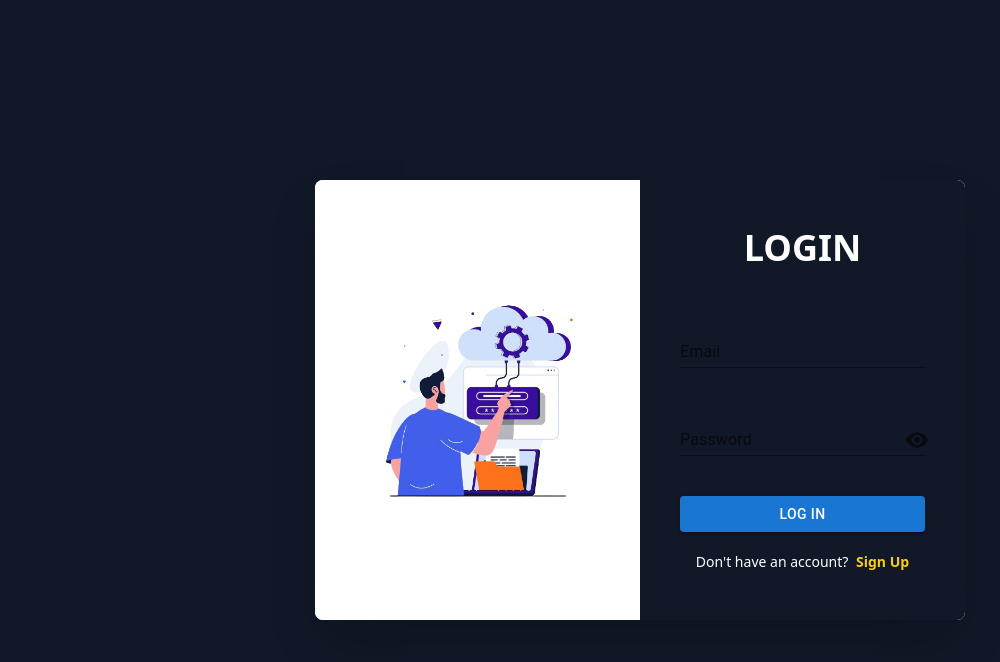
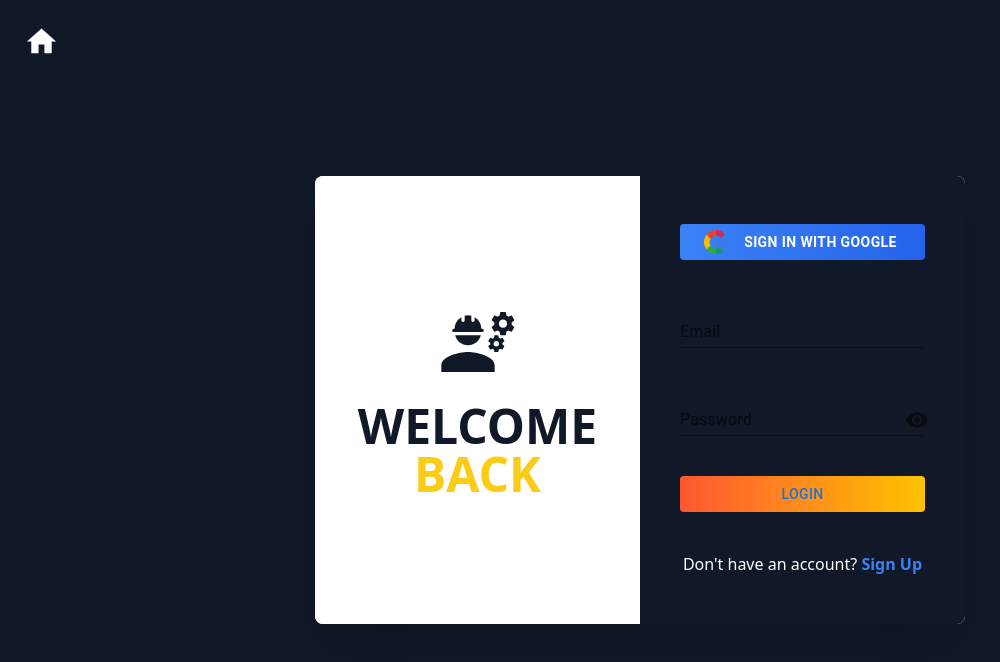
Before and after one commit to Madhavaraj7/WorkNet, a React (Vite) app in the folder Frontend/: page /login in a window 1280 px wide. Shown: the top 662 px of the page, without its empty margins (0-1000 px from the left). Built offline with nearby package versions, Linux system fonts and the light colour scheme.

Commit message:
validation

```diff
--- a/Frontend/src/pages/Auth.tsx
+++ b/Frontend/src/pages/Auth.tsx
@@ -34,7 +34,7 @@ interface User {
   profileImage?: string | File;
 }
 
-const Auth: React.FC<AuthProps> = ({ insideSignup, setAdminEmail }) => {
+const Auth: React.FC<AuthProps> = ({ insideSignup }) => {
   const { setIsAuthorized }: any = useContext(tokenAuthenticationContext);
   const [open, setOpen] = useState(false);
   const navigate = useNavigate();
@@ -62,7 +62,11 @@ const Auth: React.FC<AuthProps> = ({ insideSignup, setAdminEmail }) => {
       }
     }
 
-    if (/\s/.test(email) || /\s/.test(password) || (username && /\s/.test(username))) {
+    if (
+      /\s/.test(email) ||
+      /\s/.test(password) ||
+      (username && /\s/.test(username))
+    ) {
       toast.info("Fields should not contain spaces!");
       return false;
     }
@@ -73,7 +77,11 @@ const Auth: React.FC<AuthProps> = ({ insideSignup, setAdminEmail }) => {
       return false;
     }
 
-    if (insideSignup && (!profileImage || (typeof profileImage === 'string' && profileImage === UserPlaceHolder))) {
+    if (
+      insideSignup &&
+      (!profileImage ||
+        (typeof profileImage === "string" && profileImage === UserPlaceHolder))
+    ) {
       toast.info("Please upload a profile picture!");
       return false;
     }
@@ -89,21 +97,26 @@ const Auth: React.FC<AuthProps> = ({ insideSignup, setAdminEmail }) => {
     reqBody.append("username", username || "");
     reqBody.append("email", email);
     reqBody.append("password", password);
-    reqBody.append("profileImage", preview ? (profileImage as File) : UserPlaceHolder);
+    reqBody.append(
+      "profileImage",
+      preview ? (profileImage as File) : UserPlaceHolder
+    );
     const reqHeader = {
       "Content-Type": preview ? "multipart/form-data" : "application/json",
     };
 
     try {
       const result = await SignUpAPI(reqBody, reqHeader);
+      // console.log('SignUpAPI result:', result); // Debugging line
 
       if (result?.status === 400) {
         toast.error("This email is already registered!");
       } else if (result) {
+        toast.success("OTP sent, please check your mail.");
         navigate("/otp", { state: { email: user.email } });
       }
     } catch (err) {
-      console.error(err);
+      // console.error('SignUpAPI error:', err); // Debugging line
       toast.error("An error occurred during signup. Please try again.");
     }
   };
@@ -115,13 +128,14 @@ const Auth: React.FC<AuthProps> = ({ insideSignup, setAdminEmail }) => {
     try {
       setOpen(true);
       const result = await LoginAPI(user);
+      // console.log('LoginAPI result:', result); // Debugging line
       setOpen(false);
 
       if (result && result.user && result.token) {
         localStorage.setItem("token", result.token);
         localStorage.setItem("user", JSON.stringify(result.user));
         setIsAuthorized(true);
-        setUser(result.user); // Update user in context
+        setUser(result.user);
 
         toast.success("Login Successful!");
         navigate("/");
@@ -130,7 +144,7 @@ const Auth: React.FC<AuthProps> = ({ insideSignup, setAdminEmail }) => {
       }
     } catch (err) {
       setOpen(false);
-      console.error(err);
+      // console.error('LoginAPI error:', err); // Debugging line
       toast.error("An error occurred during login. Please try again.");
     }
   };
@@ -149,6 +163,17 @@ const Auth: React.FC<AuthProps> = ({ insideSignup, setAdminEmail }) => {
     event: React.MouseEvent<HTMLButtonElement>
   ) => {
     event.preventDefault();
+  };
+
+  const handleFileChange = (e: React.ChangeEvent<HTMLInputElement>) => {
+    const file = e.target.files?.[0];
+    if (file) {
+      if (file.type !== "image/jpeg" && file.type !== "image/png") {
+        toast.error("Please select a valid image file (.jpg, .png).");
+        return;
+      }
+      setUser({ ...user, profileImage: file });
+    }
   };
 
   return (
@@ -179,24 +204,49 @@ const Auth: React.FC<AuthProps> = ({ insideSignup, setAdminEmail }) => {
                 </h1>
               </div>
             ) : (
-              <img src={LoginBack} alt="" />
+              <div className="flex justify-center flex-col items-center h-full">
+              <EngineeringIcon
+                fontSize="large"
+                style={{ fontSize: "80px" }}
+                className="mb-5 font-bold text-gray-900"
+              />
+              <h1 className="text-5xl font-bold w-80 text-center text-gray-900">
+                WELCOME <span className="text-yellow-400">BACK</span>
+              </h1>
+            </div>
             )}
           </div>
           <div className="space-y-10 px-10 bg-gray-900 py-12">
             {!insideSignup && (
-              <h1 className="text-center text-4xl mb-3 font-bold text-white">
-                LOGIN
-              </h1>
+              <>
+
+
+                <Button
+                  // onClick={handleGoogleLogin}
+                  className="w-full bg-gradient-to-r from-blue-500 to-blue-600 text-white border-0 hover:from-blue-600 hover:to-blue-700 py-2 px-4 focus:outline-none rounded-lg text-lg transition-transform transform hover:scale-105 flex items-center justify-center"
+                  startIcon={
+                    <img
+                      src={Google}
+                      alt="Google logo"
+                      className="w-6 h-6 mr-2"
+                    />
+                  }
+                >
+                  <span className="text-sm font-semibold text-white">
+                    Sign in with Google
+                  </span>
+                </Button>
+              </>
             )}
+
             {insideSignup && (
               <div className="flex justify-center items-center mt-10">
                 <label className="text-center">
                   <input
-                    onChange={(e) =>
-                      setUser({ ...user, profileImage: e.target.files![0] })
-                    }
+                    onChange={handleFileChange}
                     className="hidden"
                     type="file"
+                    accept=".jpg, .png"
                   />
                   <div
                     style={{
@@ -251,12 +301,14 @@ const Auth: React.FC<AuthProps> = ({ insideSignup, setAdminEmail }) => {
               onChange={(e) => setUser({ ...user, password: e.target.value })}
               type={showPassword ? "text" : "password"}
               id="password"
+              className="w-full"
               label="Password"
               variant="standard"
               InputLabelProps={{
                 className: "text-white",
               }}
               InputProps={{
+                className: "text-white",
                 endAdornment: (
                   <InputAdornment position="end">
                     <IconButton
@@ -269,55 +321,36 @@ const Auth: React.FC<AuthProps> = ({ insideSignup, setAdminEmail }) => {
                     </IconButton>
                   </InputAdornment>
                 ),
-                className: "text-white",
               }}
             />
-            <div className="flex justify-center flex-col items-center space-y-5">
-              {insideSignup && (
-                <Button
-                  onClick={handleSignUp}
-                  className="w-full bg-yellow-400 text-gray-900"
-                  variant="contained"
+            <Button
+              onClick={insideSignup ? handleSignUp : handleLogin}
+              className="w-full text-white bg-gradient-to-r from-[#FF5733] to-[#FFC300] border-0 hover:bg-gradient-to-l py-2 px-4 focus:outline-none rounded text-lg"
+            >
+              {insideSignup ? "Sign Up" : "Login"}
+            </Button>
+
+            <div className="text-center">
+              <span className="text-white">
+                {insideSignup
+                  ? "Already have an account? "
+                  : "Don't have an account? "}
+                <Link
+                  to={insideSignup ? "/login" : "/signup"}
+                  className="text-blue-500 font-bold hover:underline"
                 >
-                  Sign Up
-                </Button>
-              )}
-              {!insideSignup && (
-                <Button
-                  onClick={handleLogin}
-                  className="w-full bg-yellow-400 text-gray-900"
-                  variant="contained"
-                >
-                  Log In
-                </Button>
-              )}
-              <div className="flex justify-center items-center">
-                {insideSignup ? (
-                  <p className="text-white text-sm">
-                    Already have an account?{" "}
-                    <Link
-                      to="/login"
-                      className="text-yellow-400 font-semibold ml-1"
-                    >
-                      Log In
-                    </Link>
-                  </p>
-                ) : (
-                  <p className="text-white text-sm">
-                    Don't have an account?{" "}
-                    <Link
-                      to="/signup"
-                      className="text-yellow-400 font-semibold ml-1"
-                    >
-                      Sign Up
-                    </Link>
-                  </p>
-                )}
-              </div>
+                  {insideSignup ? "Login" : "Sign Up"}
+                </Link>
+              </span>
             </div>
           </div>
         </div>
       </div>
+      <Link to="/" className="fixed top-0 left-0 m-4">
+        <IconButton>
+          <HomeIcon fontSize="large" className="text-white" />
+        </IconButton>
+      </Link>
     </>
   );
 };
--- a/Frontend/src/pages/OtpPage.tsx
+++ b/Frontend/src/pages/OtpPage.tsx
@@ -44,6 +44,7 @@ const VerifyOtp: React.FC = () => {
 
     try {
       await verifyOtp({ email, otp });
+      toast.success("please login");
       navigate("/login");
     } catch (error) {
       console.error(error);
```
Also changed, not shown: 3 other files (tests, documents, lock files or other folders).
